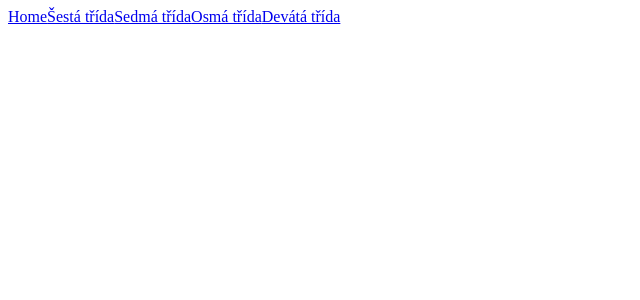
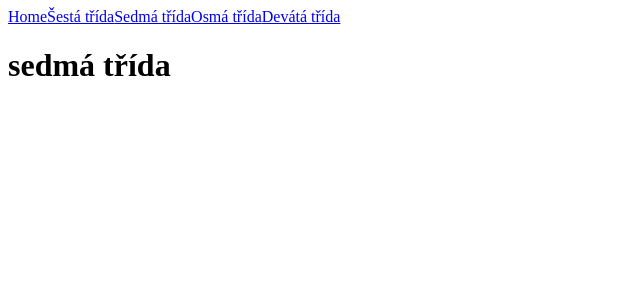
Before and after one commit to gyarab/2022-3e-matematicka_ucebnice, a Next.js app: page /class/seventh in a window 1280 px wide. Shown: the top 300 px of the page, without its empty margins (0-640 px from the left). Built offline with nearby package versions, Linux system fonts and the light colour scheme.

Commit message:
class content differences added

```diff
--- a/pages/class/eight.jsx
+++ b/pages/class/eight.jsx
@@ -14,6 +14,7 @@ const EightClass = (props) => {
 
             <main>
                 <NavBar />
+                <h1>osmá třída</h1>
             </main>
 
             <CustomFooter/>
--- a/pages/class/ninth.jsx
+++ b/pages/class/ninth.jsx
@@ -14,6 +14,7 @@ const NinthClass = (props) => {
 
             <main>
                 <NavBar />
+                <h1>devátá třída</h1>
             </main>
 
             <CustomFooter/>
--- a/pages/class/seventh.jsx
+++ b/pages/class/seventh.jsx
@@ -14,6 +14,7 @@ const SeventhClass = (props) => {
 
             <main>
                 <NavBar />
+                <h1>sedmá třída</h1>
             </main>
 
             <CustomFooter/>
--- a/pages/class/sixth.jsx
+++ b/pages/class/sixth.jsx
@@ -14,6 +14,7 @@ const SixthClass = (props) => {
 
             <main>
                 <NavBar />
+                <h1>šestá třída</h1>
             </main>
 
             <CustomFooter/>
```
